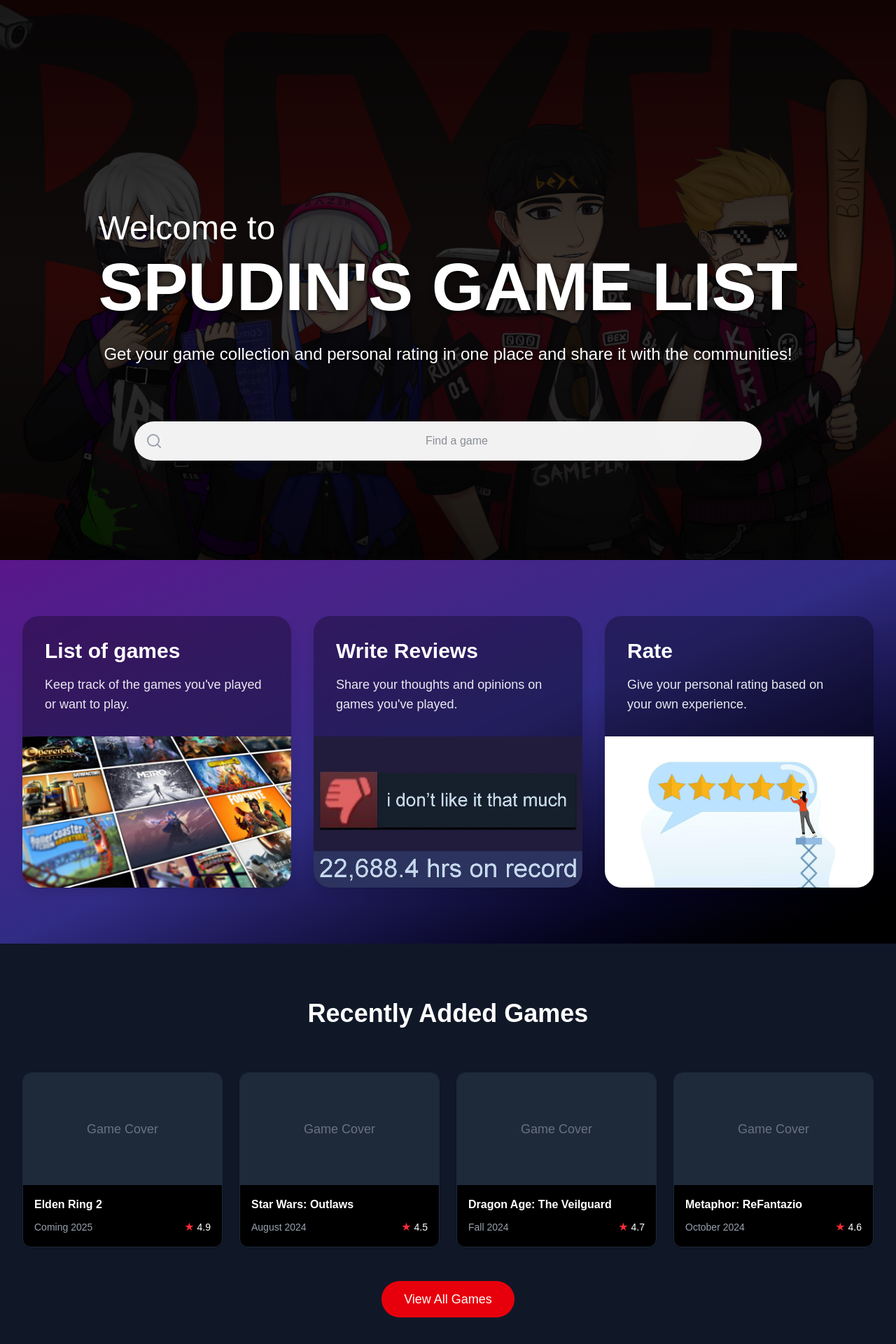
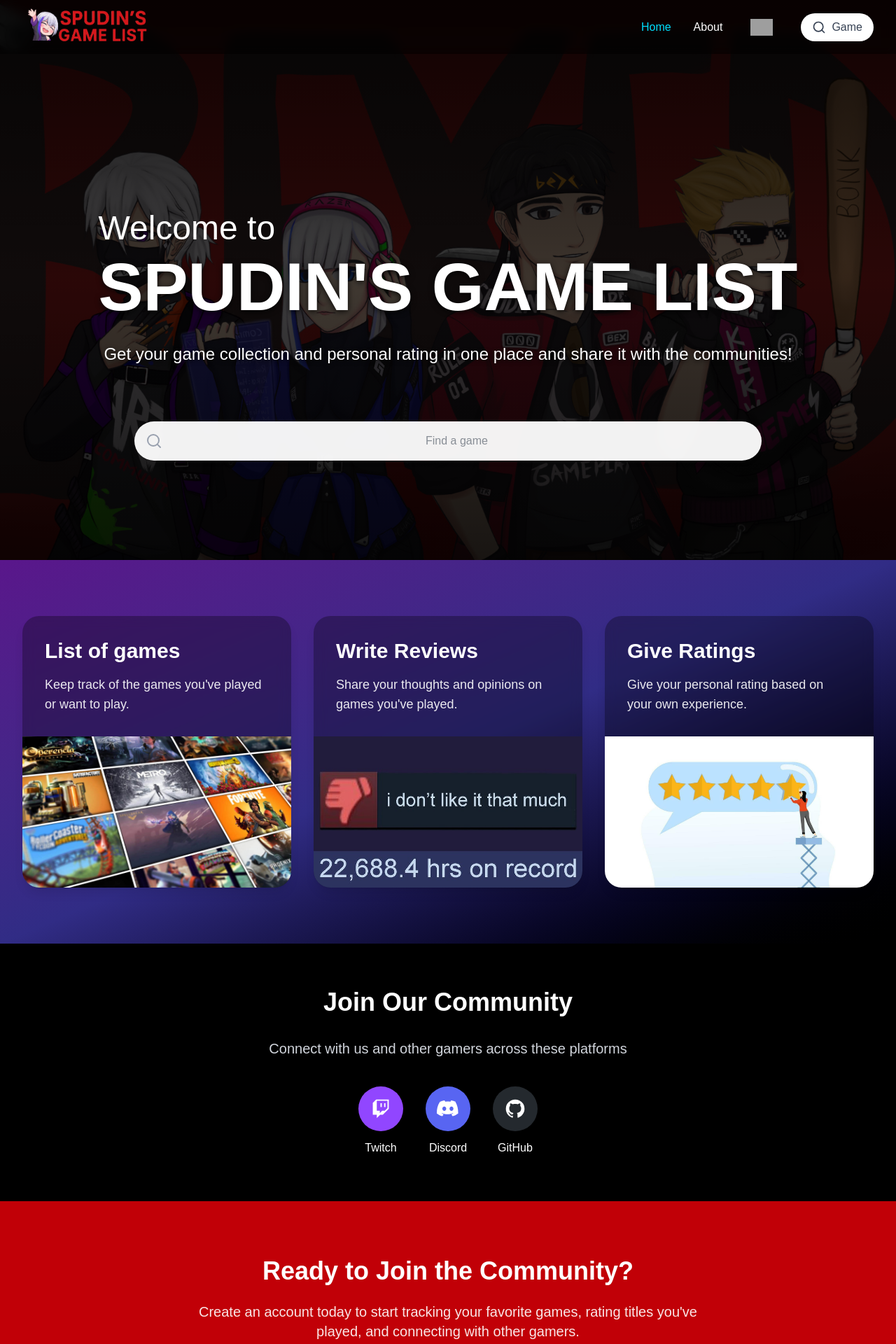
Before and after one commit to danishayman/Spudin-Game-List, a Next.js app: page / in a window 1280 px wide. Shown: the top 1920 px of the page at 70% size. Built offline with nearby package versions, Linux system fonts and the light colour scheme; grey boxes are pictures that could not be loaded.

Commit message:
Add Navbar component to Homepage and update section titles

```diff
--- a/app/page.tsx
+++ b/app/page.tsx
@@ -3,6 +3,79 @@
 import Image from "next/image";
 import Link from "next/link";
 import { useState, useEffect } from "react";
+
+// Navbar component
+function Navbar() {
+  return (
+    <header className="fixed w-full z-50 bg-black/50 backdrop-blur-sm">
+      <div className="max-w-7xl mx-auto px-4 sm:px-6 lg:px-8">
+        <div className="flex justify-between items-center py-3">
+          {/* Logo */}
+          <div className="flex items-center">
+            <Link href="/" className="flex items-center">
+              <Image
+                src="/navbar/logo.png"
+                alt="MYGAMELIST"
+                width={180}
+                height={50}
+                className="h-auto"
+                priority
+                style={{ objectFit: 'contain' }}
+                unoptimized
+              />
+            </Link>
+          </div>
+
+          {/* Navigation */}
+          <nav className="flex items-center space-x-8">
+            <Link href="/" className="text-[#00E0FF] hover:text-white transition">
+              Home
+            </Link>
+            <Link href="/about" className="text-white hover:text-[#00E0FF] transition">
+              About
+            </Link>
+
+            {/* Login Button */}
+            <Link href="/login" className="flex items-center">
+              <div className="bg-transparent rounded-full p-2">
+                <Image
+                  src="/navbar/login.png"
+                  alt="Login"
+                  width={32}
+                  height={32}
+                  style={{ objectFit: 'contain' }}
+                  unoptimized
+                />
+              </div>
+            </Link>
+
+            {/* Search Button */}
+            <div className="relative">
+              <div className="bg-white rounded-full px-4 py-2 flex items-center">
+                <svg
+                  xmlns="http://www.w3.org/2000/svg"
+                  width="20"
+                  height="20"
+                  viewBox="0 0 24 24"
+                  fill="none"
+                  stroke="currentColor"
+                  strokeWidth="2"
+                  strokeLinecap="round"
+                  strokeLinejoin="round"
+                  className="text-gray-700 mr-2"
+                >
+                  <circle cx="11" cy="11" r="8"></circle>
+                  <line x1="21" y1="21" x2="16.65" y2="16.65"></line>
+                </svg>
+                <span className="text-gray-700">Game</span>
+              </div>
+            </div>
+          </nav>
+        </div>
+      </div>
+    </header>
+  );
+}
 
 // Create a separate client component for the search bar
 function SearchBar() {
@@ -50,7 +123,10 @@ function SearchBar() {
 export default function Home() {
   return (
     <div className="flex flex-col min-h-screen">
-      {/* Hero Section */}
+      {/* Add Navbar */}
+      <Navbar />
+
+      {/* Hero Section - add padding top to account for navbar */}
       <section className="relative h-screen flex items-center justify-center">
         {/* Banner image as background */}
         <div className="absolute inset-0">
@@ -126,7 +202,7 @@ export default function Home() {
             {/* Rate feature */}
             <div className="bg-black/30 backdrop-blur-sm rounded-3xl overflow-hidden shadow-lg">
               <div className="p-8">
-                <h2 className="text-3xl font-bold text-white mb-4">Rate</h2>
+                <h2 className="text-3xl font-bold text-white mb-4">Give Ratings</h2>
                 <p className="text-lg text-white/90">
                   Give your personal rating based on your own experience.
                 </p>
@@ -141,56 +217,6 @@ export default function Home() {
                 />
               </div>
             </div>
-          </div>
-        </div>
-      </section>
-
-      {/* Recent Games Section */}
-      <section className="py-20 px-4 sm:px-6 lg:px-8 bg-gray-900">
-        <div className="max-w-7xl mx-auto">
-          <h2 className="text-3xl md:text-4xl font-bold text-center mb-16 text-white">
-            Recently Added Games
-          </h2>
-
-          <div className="grid grid-cols-1 sm:grid-cols-2 lg:grid-cols-4 gap-6">
-            {/* These would ideally come from your database */}
-            <GameCard
-              key="elden-ring-2"
-              title="Elden Ring 2"
-              imageUrl="/placeholder-game.jpg"
-              releaseDate="Coming 2025"
-              rating={4.9}
-            />
-            <GameCard
-              key="star-wars-outlaws"
-              title="Star Wars: Outlaws"
-              imageUrl="/placeholder-game.jpg"
-              releaseDate="August 2024"
-              rating={4.5}
-            />
-            <GameCard
-              key="dragon-age"
-              title="Dragon Age: The Veilguard"
-              imageUrl="/placeholder-game.jpg"
-              releaseDate="Fall 2024"
-              rating={4.7}
-            />
-            <GameCard
-              key="metaphor"
-              title="Metaphor: ReFantazio"
-              imageUrl="/placeholder-game.jpg"
-              releaseDate="October 2024"
-              rating={4.6}
-            />
-          </div>
-
-          <div className="mt-12 text-center">
-            <Link
-              href="/games"
-              className="px-8 py-3 bg-red-600 text-white font-medium rounded-full text-lg hover:bg-red-700 transition inline-block"
-            >
-              View All Games
-            </Link>
           </div>
         </div>
       </section>
```
Also changed, not shown: public/navbar/logo.png (added), 1 other file (tests, documents, lock files or other folders).
